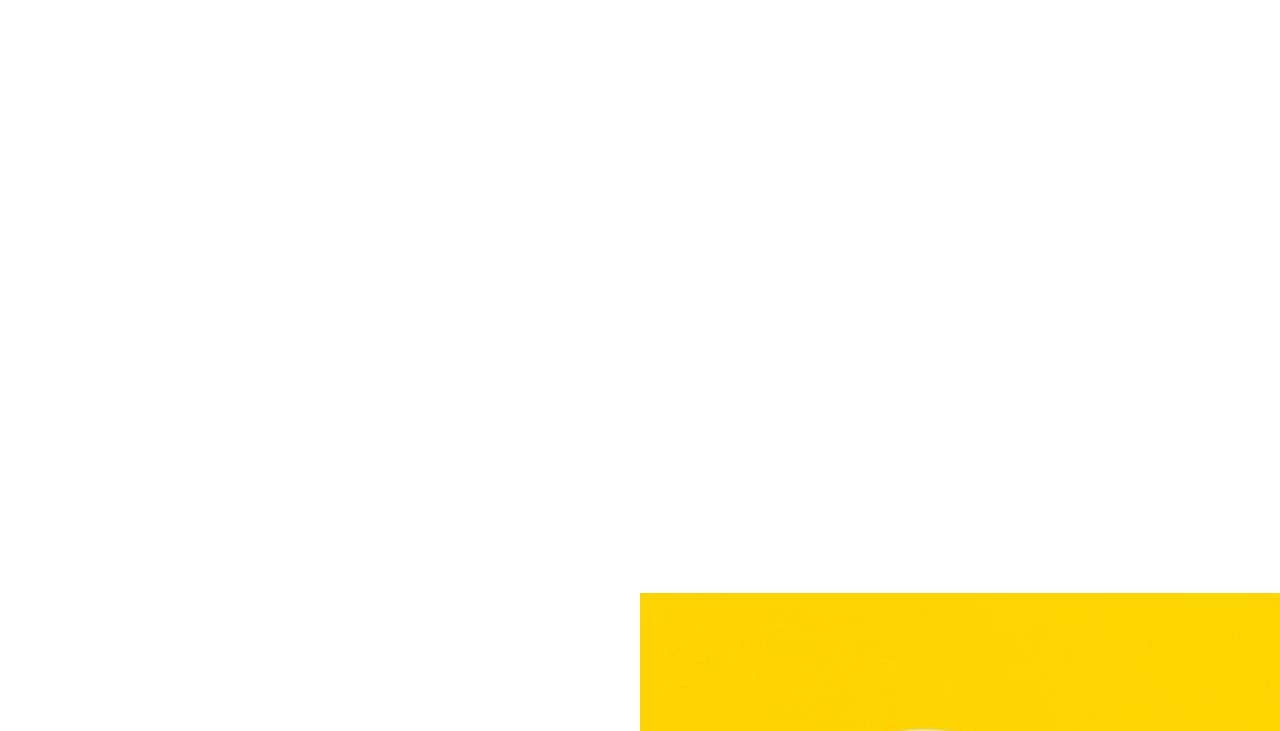
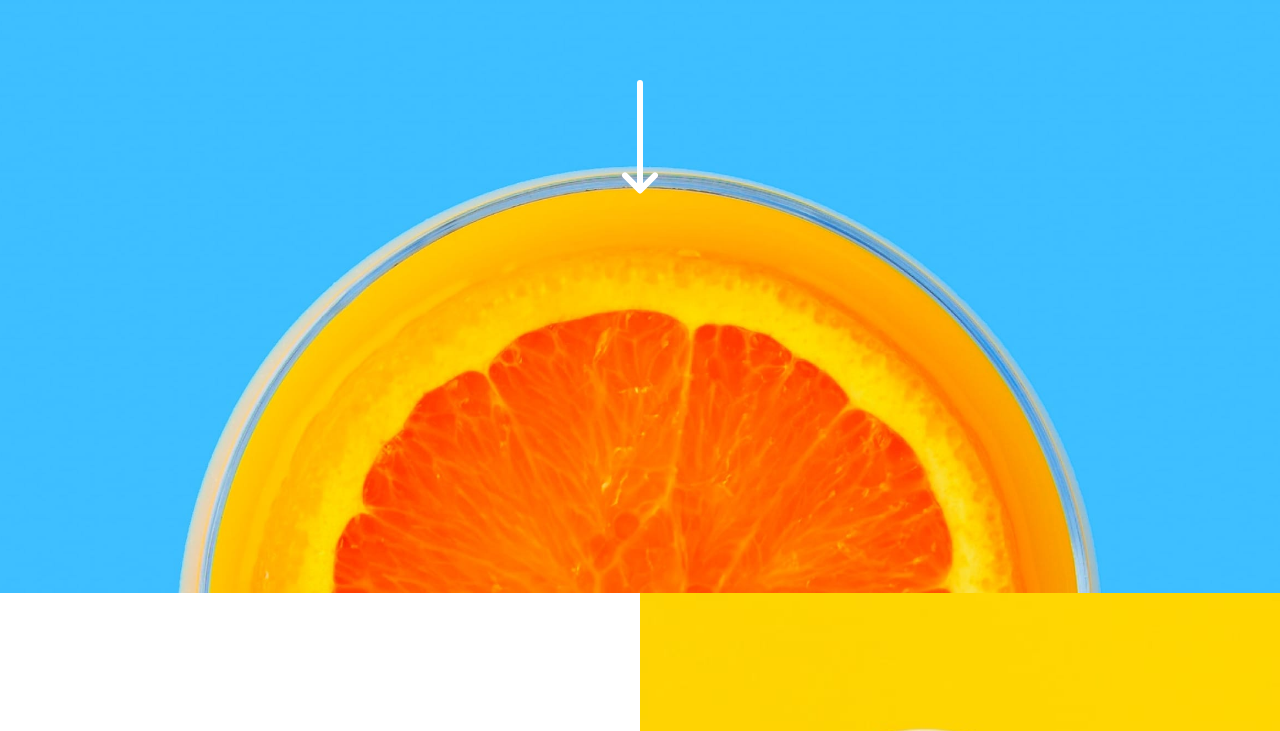
Before and after one commit to matheusmorenocf/frontend-mentor, a plain HTML site: page sunnyside-agency-landing-page-main/index.html in a window 1280 px wide. Shown: the part 287-1018 px from the top of the page. Drawn offline with Linux system fonts and the light colour scheme; the site is published under a folder, as on GitHub Pages, so addresses that start at the root find nothing.

Commit message:
Update style.css

```diff
--- a/sunnyside-agency-landing-page-main/css/style.css
+++ b/sunnyside-agency-landing-page-main/css/style.css
@@ -84,7 +84,7 @@ main{
 }
 .title{
   min-height: 55em;
-  background: url('/images/desktop/image-header.jpg') bottom no-repeat;
+  background: url('../images/desktop/image-header.jpg') bottom no-repeat;
   background-size: cover;
   text-align: center;
 }
```
